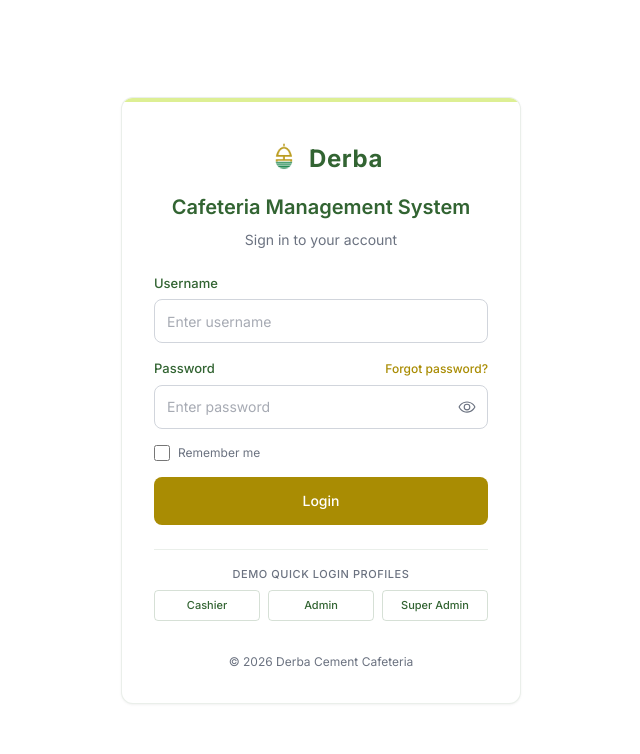
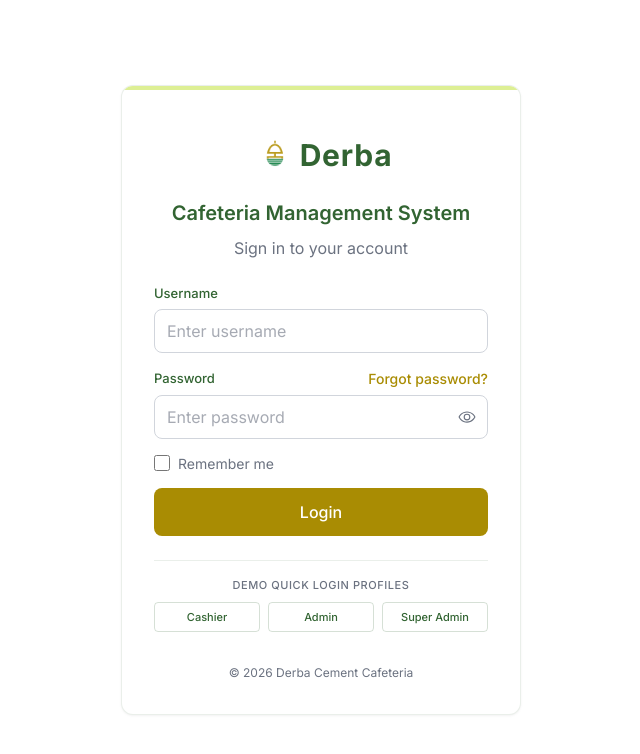
Before and after one commit to Derba-Cafeteria-Subsidy-Management/Frontend, a React (Vite) app: page /login in a window 1280 px wide. Shown: the top 754 px of the page, without its empty margins (319-959 px from the left). Built offline with nearby package versions, Linux system fonts and the light colour scheme.

Commit message:
chore: increase text size in the overall system

```diff
--- a/src/index.css
+++ b/src/index.css
@@ -10,6 +10,21 @@
 
   --font-sans: "Inter", system-ui, -apple-system, BlinkMacSystemFont, "Segoe UI", Roboto, sans-serif;
   --font-mono: "JetBrains Mono", ui-monospace, SFMono-Regular, Menlo, Monaco, Consolas, monospace;
+
+  --text-xs: 0.875rem;
+  --text-xs--line-height: 1.25;
+  --text-sm: 1rem;
+  --text-sm--line-height: 1.5;
+  --text-base: 1.125rem;
+  --text-base--line-height: 1.75;
+  --text-lg: 1.25rem;
+  --text-lg--line-height: 1.75;
+  --text-xl: 1.5rem;
+  --text-xl--line-height: 2;
+  --text-2xl: 1.875rem;
+  --text-2xl--line-height: 2.25;
+  --text-3xl: 2.25rem;
+  --text-3xl--line-height: 2.5;
 }
 
 @layer base {
```
